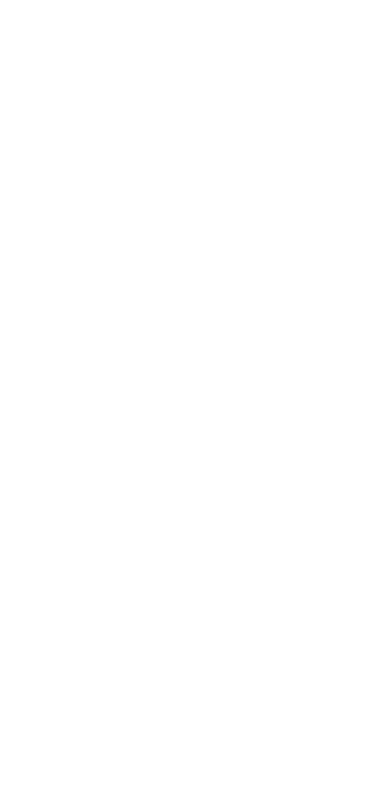
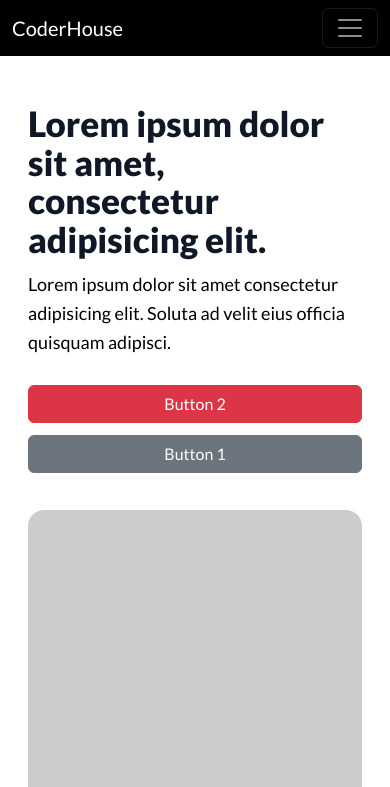
Before and after one commit to hmgaitan/Entregable2, a plain HTML site: page index.html in a window 390 px wide. Shown: the top 787 px of the page. Drawn offline with nearby package versions, Linux system fonts and the light colour scheme; placeholder pictures from the web are drawn by us.

Commit message:
adding content

```diff
--- a/css/styles.css
+++ b/css/styles.css
@@ -0,0 +1,284 @@
+@import url('https://fonts.googleapis.com/css2?family=Lato:ital,wght@0,100;0,300;0,400;0,700;0,900;1,100;1,300;1,400;1,700;1,900&display=swap');
+@import url("https://cdn.jsdelivr.net/npm/bootstrap-icons@1.11.3/font/bootstrap-icons.min.css");
+
+body {
+    color: #000;
+    font-family: "Lato", sans-serif;
+    font-size: 14px;
+    line-height: 20px;
+    background-color: #fff;
+}
+
+
+/* *,
+h1 {
+    font-family: "Lato", sans-serif;
+    font-weight: 400;
+    font-style: normal;
+    color: #fff;
+}
+
+body {
+    background-color: #000;
+}
+
+.col a {
+    text-decoration: none;
+    color: #fff;
+    padding: 0.4rem;
+} */
+
+.content {
+    background-color: #fff;
+    padding-left: 0;
+    padding-right: 0;
+}
+
+.design {
+    width: 100%;
+    max-width: 80rem;
+    margin-left: auto;
+    margin-right: auto;
+}
+
+.design-vertical {
+    padding-top: 2.5rem;
+    padding-bottom: 0;
+}
+
+.w-layout-grid {
+    grid-row-gap: 16px;
+    grid-column-gap: 16px;
+    grid-template-rows: auto auto;
+    grid-template-columns: 1fr 1fr;
+    grid-auto-columns: 1fr;
+    display: grid;
+}
+
+.layout {
+    grid-column-gap: 4rem;
+    grid-row-gap: 4rem;
+    grid-template-rows: auto;
+    grid-template-columns: 1fr 1fr;
+    grid-auto-columns: 1fr;
+    align-items: center;
+    padding-bottom: 4rem;
+    display: grid;
+}
+
+.layout-content {
+    grid-area: span 1 / span 1 / span 1 / span 1;
+}
+
+.main-title {
+    color: #101828;
+    text-align: left;
+    margin-top: 0;
+    margin-bottom: 0;
+    font-size: 60px;
+    font-weight: 800;
+    line-height: 1.1;
+}
+
+.space-xs {
+    width: 100%;
+    min-height: 1rem;
+}
+
+.space-l {
+    width: 100%;
+    min-height: 2.2rem;
+}
+
+.align-left {
+    text-align: left;
+    line-height: 1.8rem;
+}
+
+.main-header {
+    font-size: 18px;
+    font-weight: 400;
+    line-height: 1.8rem;
+}
+
+.button-row {
+    grid-column-gap: .75rem;
+    grid-row-gap: .75rem;
+    flex-wrap: wrap;
+    align-items: center;
+    display: flex;
+}
+
+.w-inline-block {
+    width: 100%;
+    display: inline-block;
+    grid-area: span 1 / span 1 / span 1 / span 1;
+}
+
+.img-26 {
+    border-radius: 16px;
+    -webkit-border-radius: 16px;
+    -moz-border-radius: 16px;
+    -ms-border-radius: 16px;
+    -o-border-radius: 16px;
+    width: auto;
+}
+
+img {
+    vertical-align: middle;
+    max-width: 100%;
+    display: inline-block;
+    border: 0;
+}
+
+.showcase-title {
+    opacity: 1;
+    color: #1d2939;
+    text-align: left;
+    letter-spacing: normal;
+    -webkit-text-stroke-color: #1d2939;
+    mix-blend-mode: normal;
+    align-self: auto;
+    align-items: stretch;
+    min-height: 10px;
+    padding-bottom: 0;
+    font-size: 18px;
+    font-weight: 400;
+    line-height: 1.5;
+    display: block;
+
+}
+
+@media screen and (max-width: 991px) {
+    .design-vertical {
+        padding-top: 3rem;
+        padding-bottom: 3rem;
+    }
+
+    .layout {
+        grid-column-gap: 3rem;
+        grid-row-gap: 1.25rem;
+        grid-template-rows: auto;
+        grid-template-columns: 1fr;
+        grid-auto-flow: row;
+        min-height: auto;
+        margin-right: 0;
+        padding-bottom: 0;
+        padding-left: 2rem;
+        padding-right: 2rem;
+    }
+
+    .main-title {
+        padding-bottom: 0;
+        font-size: 71px;
+    }
+
+    .space-xs {
+        min-height: 0;
+    }
+
+    .space-l {
+        min-height: 1;
+
+    }
+
+    .showcase-title {
+        opacity: 1;
+        text-align: left;
+        mix-blend-mode: normal;
+        display: block;
+        background-color: rgba(32, 32, 32, 0);
+    }
+
+}
+
+@media screen and (max-width: 767px) {
+    .content {
+        padding-left: 1rem;
+        padding-right: 1rem;
+    }
+
+    .design-vertical {
+        padding-top: 4rem;
+        padding-bottom: 4rem;
+    }
+
+    .layout {
+        grid-row-gap: 3rem;
+        grid-template-columns: 1fr;
+    }
+
+    .main-title {
+        padding-bottom: 0;
+        font-size: 40px;
+        line-height: 1.4;
+    }
+
+    .space-xs {
+        min-height: .75rem;
+    }
+
+    .space-l {
+        min-height: 1.5rem;
+    }
+
+    .button-row {
+        align-self: stretch;
+    }
+
+    .reverse-mobile {
+        flex-direction: column-reverse;
+    }
+
+    .mwf-mobile {
+        width: 100%;
+        max-width: none;
+    }
+
+    .w-inline-block {
+        max-width: 100%;
+    }
+
+    .showcase-title {
+        font-size: 18px;
+        display: block;
+    }
+}
+
+@media screen and (max-width: 479px) {
+    .content {
+        padding-left: 0;
+        padding-right: 0;
+    }
+
+    .design-vertical {
+        padding-top: 2rem;
+        padding-bottom: 0;
+    }
+
+    .layout {
+        grid-row-gap: 1rem;
+        margin-right: 0;
+        padding-bottom: 3rem;
+        padding-left: 1rem;
+        padding-right: 1rem;
+    }
+
+    .main-title {
+        font-size: 35px;
+        line-height: 1.1;
+    }
+
+    .space-l {
+        min-height: 1.3rem;
+        line-height: 25px;
+    }
+
+    .showcase-title {
+        display: none;
+        text-align: left;
+        padding-left: 10px;
+        padding-right: 10px;
+        font-size: .9rem;
+    }
+}
--- a/index.html
+++ b/index.html
@@ -1,15 +1,101 @@
-<!DOCTYPE html>
+<!doctype html>
 <html lang="en">
 
 <head>
-    <meta charset="UTF-8">
-    <meta name="viewport" content="width=device-width, initial-scale=1.0">
-    <meta http-equiv="X-UA-Compatible" content="ie=edge">
-    <title>Document</title>
+    <meta charset="utf-8">
+    <meta name="viewport" content="width=device-width, initial-scale=1">
+    <title>CoderHouse | Home</title>
+    <link href="https://cdn.jsdelivr.net/npm/bootstrap@5.3.0-alpha1/dist/css/bootstrap.min.css" rel="stylesheet"
+        integrity="sha384-GLhlTQ8iRABdZLl6O3oVMWSktQOp6b7In1Zl3/Jr59b6EGGoI1aFkw7cmDA6j6gD" crossorigin="anonymous">
+    <link rel="stylesheet" href="https://cdn.jsdelivr.net/npm/bootstrap-icons@1.11.3/font/bootstrap-icons.min.css">
+    <!-- CSS -->
+    <link rel="stylesheet" href="/css/styles.css">
 </head>
 
 <body>
+    <!-- Header -->
+    <header class="mb-3">
+        <nav class="navbar navbar-expand-lg bg-black" data-bs-theme="dark">
+            <div class="container-fluid">
+                <a class="navbar-brand" href="https://www.coderhouse.com/ar/">CoderHouse</a>
+                <button class="navbar-toggler" type="button" data-bs-toggle="collapse" data-bs-target="#navbarNav"
+                    aria-controls="navbarNav" aria-expanded="false" aria-label="Toggle navigation">
+                    <span class="navbar-toggler-icon"></span>
+                </button>
+                <div class="collapse navbar-collapse" id="navbarNav">
+                    <ul class="navbar-nav">
+                        <li class="nav-item">
+                            <a class="nav-link active" aria-current="page" href="#">Home</a>
+                        </li>
+                        <li class="nav-item">
+                            <a class="nav-link" href="html/contact.html">Contact</a>
+                        </li>
+                    </ul>
+                </div>
+            </div>
+        </nav>
+    </header>
+    <!-- Fin Header -->
 
+    <section class="container">
+        <div class="content">
+            <div class="design">
+                <div class="design-vertical">
+                    <div class="w-layout-grid layout">
+                        <div class="layout-content">
+                            <h1 class="main-title">Lorem ipsum dolor sit amet, consectetur adipisicing elit.</h1>
+                            <div class="space-xs"></div>
+                            <h2 class="main-header align-left">
+                                Lorem ipsum dolor sit amet consectetur adipisicing elit. Soluta ad velit eius officia
+                                quisquam adipisci.
+                            </h2>
+                            <div class="space-l"></div>
+                            <div class="button-row reverse-mobile">
+                                <div class="btn-wrapper mwf-mobile">
+                                    <a class="btn btn-secondary w-inline-block" href="#">Button 1</a>
+                                </div>
+                                <div class="btn-wrapper mwf-mobile">
+                                    <a class="btn btn-danger w-inline-block" href="#">Button 2</a>
+                                </div>
+                            </div>
+                            <div class="space-l"></div>
+                            <div class="showcase-title">Lorem ipsum, dolor sit amet consectetur adipisicing elit.</div>
+                            <div class="logo-row"></div>
+                        </div>
+                        <a class="w-inline-block" href="#">
+                            <img width="767" height="687" src="https://dummyimage.com/600x400" class="img-26" alt="...">
+                        </a>
+                    </div>
+                </div>
+            </div>
+            <div class="testimony">
+
+            </div>
+        </div>
+    </section>
+
+    <!-- Footer -->
+    <footer class="container">
+        <div class="row">
+            <div class="col">
+                Follow us on:
+                <a href="">
+                    <i class="bi bi-facebook"></i>
+                </a>
+                <a href="">
+                    <i class="bi bi-instagram"></i>
+                </a>
+                <a href="">
+                    <i class="bi bi-linkedin"></i>
+                </a>
+            </div>
+        </div>
+    </footer>
+    <!-- Footer -->
+
+            <script src="https://cdn.jsdelivr.net/npm/bootstrap@5.3.0-alpha1/dist/js/bootstrap.bundle.min.js"
+                integrity="sha384-w76AqPfDkMBDXo30jS1Sgez6pr3x5MlQ1ZAGC+nuZB+EYdgRZgiwxhTBTkF7CXvN"
+                crossorigin="anonymous"></script>
 </body>
 
 </html>
```
Also changed, not shown: html/contact.html (+64 -0 lines).
